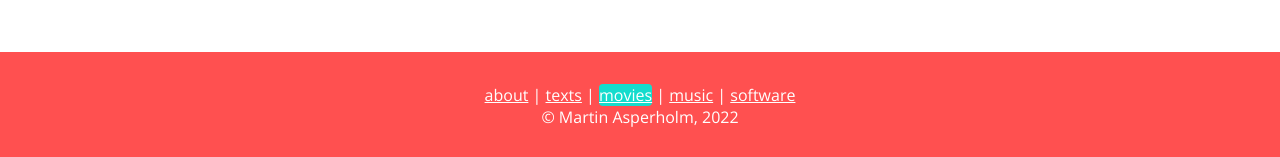
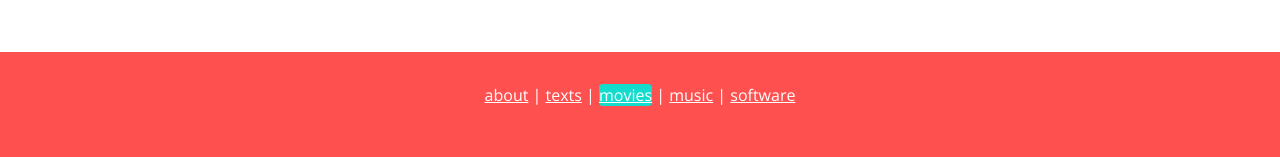
Before and after one commit to Speldosa/Speldosa.github.io, a Jekyll site: the page built from movies/index.md, in a window 1280 px wide. Shown: the part 1283-1440 px from the top of the page. Built offline with Jekyll 4.4.1, drawn with Linux system fonts in a browser that asks for light colours; grey boxes are pictures that could not be loaded.

Commit message:
Removed the copyright statement.

```diff
--- a/_includes/footer.html
+++ b/_includes/footer.html
@@ -1,3 +1,3 @@
 <nav>
-<span {% if page.nav == "About"%}class=selected{% endif %}><a href="/about/">about</a></span> | <span {% if page.nav == "Texts"%}class=selected{% endif %}><a href="/texts/">texts</a></span> | <span {% if page.nav == "Movies"%}class=selected{% endif %}><a href="/movies/">movies</a></span> | <span {% if page.nav == "Music"%}class=selected{% endif %}><a href="/music/">music</a></span> | <span {% if page.nav == "Software"%}class=selected{% endif %}><a href="/software/">software</a></span><br>© Martin Asperholm, {{ 'now' | date: "%Y" }}
+<span {% if page.nav == "About"%}class=selected{% endif %}><a href="/about/">about</a></span> | <span {% if page.nav == "Texts"%}class=selected{% endif %}><a href="/texts/">texts</a></span> | <span {% if page.nav == "Movies"%}class=selected{% endif %}><a href="/movies/">movies</a></span> | <span {% if page.nav == "Music"%}class=selected{% endif %}><a href="/music/">music</a></span> | <span {% if page.nav == "Software"%}class=selected{% endif %}><a href="/software/">software</a></span>
 </nav>
```
